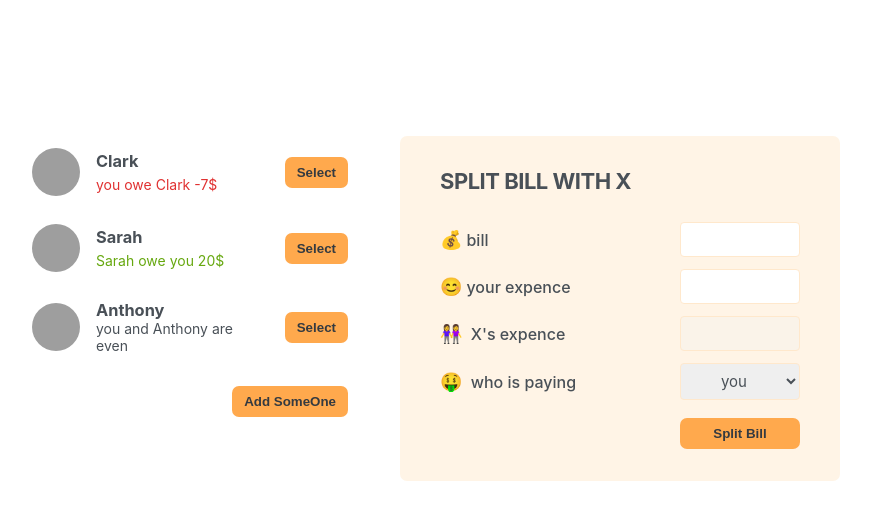
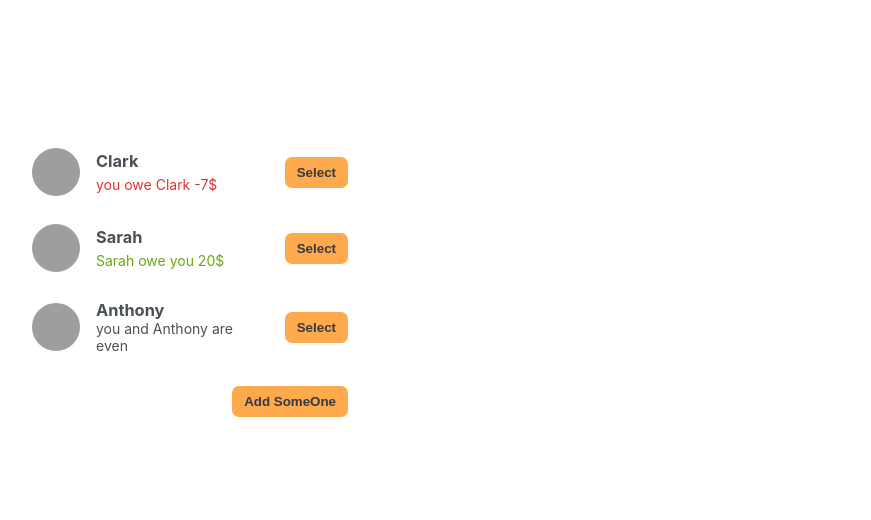
Before and after one commit to Ali-Pourmohammadi/CalculateBill-React.js, a React (Create React App) app: page / in a window 1280 px wide. Shown: the top 520 px of the page, without its empty margins (210-1081 px from the left). Built offline with nearby package versions, Linux system fonts and the light colour scheme; grey boxes are pictures that could not be loaded.

Commit message:
pass friends into the Bill form

```diff
--- a/src/components/AddFriendForm.js
+++ b/src/components/AddFriendForm.js
@@ -9,8 +9,9 @@ export default function AddFriendForm({onAddFriend}){
         const id = crypto.randomUUID();
         const newFriend = {name , balance:0 , image  , id};
         onAddFriend(newFriend);
+    }
 
-    }
+
     return(<div>
         <form className="form-add-friend" onSubmit={handlSubmit}>
             <label htmlFor="">👩🏻‍🤝‍👩🏻 Friend Name</label>
--- a/src/components/App.js
+++ b/src/components/App.js
@@ -7,19 +7,24 @@ import { useState } from "react"
 export default function App(){
     const [isOpen , setIsOpen] = useState(false);
     const [friend , setFriend] = useState(data);
+    const [selectFriend , setSelectFriend] = useState(null);
+    // const [current , ]
     function hanldAddFriend(friend){
         setFriend(friends=>[...friends , friend])
     }
     function handlIsOpen(){
         setIsOpen(isOpen=>!isOpen);
     }
+    function handleSelection(friend){
+        setSelectFriend(selectFriend=> selectFriend?.id === friend.id ? null : friend);
+    }
+
   return(<div className="app">
     <div className="sidebar">
-        <FriendList friend ={friend}/>
+        <FriendList friend ={friend} onSelection = {handleSelection} selectFriend ={selectFriend}/>
         {isOpen &&<AddFriendList onAddFriend = {hanldAddFriend}/>}
-        <Button onOpen = {handlIsOpen}>{isOpen ? "Close" : "Add SomeOne"}</Button>
+        <Button onClick = {handlIsOpen}>{isOpen ? "Close" : "Add SomeOne"}</Button>
     </div>
-    <BillForm/>
-
+    {selectFriend&&<BillForm selectedFriend ={selectFriend}/>}
   </div>)
 }
--- a/src/components/BillForm.js
+++ b/src/components/BillForm.js
@@ -1,18 +1,18 @@
 import Button from "./Button"
-export default function BillForm(){
+export default function BillForm({selectedFriend}){
     return (<div>
         <form action="" className="form-split-bill">
-            <h2>Split Bill with X</h2>
+            <h2>Split Bill with {selectedFriend.name}</h2>
             <label htmlFor=""> 💰bill</label>
             <input type="text" />
             <label htmlFor=""> 😊your expence</label>
             <input type="text" />
-            <label htmlFor=""> 👭 X's expence</label>
+            <label htmlFor=""> 👭 {selectedFriend.name}'s expence</label>
             <input type="text" disabled />
             <label htmlFor="">🤑 who is paying</label>
             <select name="" id="">
                 <option value="user">you</option>
-                <option value="friend">X</option>
+                <option value="friend">{selectedFriend.name}</option>
             </select>
             <Button>Split Bill</Button>
         </form>
--- a/src/components/Button.js
+++ b/src/components/Button.js
@@ -1,3 +1,3 @@
-export default function Button({children , onOpen}){
-    return(<button onClick={onOpen} className="button">{children}</button>)
-};
+export default function Button({children ,onClick}){
+    return(<button onClick={onClick} className="button">{children}</button>)
+}
--- a/src/components/Friend.js
+++ b/src/components/Friend.js
@@ -1,12 +1,13 @@
 import Button from "./Button"
-export default function Friend({friend}){
+export default function Friend({friend , handleSelection , selectFriend}){
+    const isSelected = selectFriend?.id === friend.id
    const  {name , image , balance} = friend
-    return(<li>
+    return(<li className={isSelected ? "selected":""}>
         <img src={image} alt="" />
         <h3> {name}</h3>
        {balance > 0&& <p className="green">{name} owe you {balance}$</p>}
        {balance < 0&& <p className="red">you owe {name} {balance}$</p>}
        {balance === 0&& <p className="">you and {name} are even</p>}
-       <Button>Select</Button>
-    </li>)
+       <Button onClick = {()=> handleSelection(friend)}>{isSelected ? "Close":"Select"}</Button>
+    </li>);
 }
--- a/src/components/FriendList.js
+++ b/src/components/FriendList.js
@@ -1,10 +1,10 @@
 
 import Friend from "./Friend"
-export default function FriendList({friend}){
+export default function FriendList({friend , onSelection , selectFriend}){
 
     return(<ul>
         {
-        friend.map(friend=><Friend friend ={friend} key={friend.id}/>)
+        friend.map(friend=><Friend friend ={friend} key={friend.id} handleSelection = {onSelection} selectFriend = {selectFriend}/>)
         }
     </ul>)
 }
```
